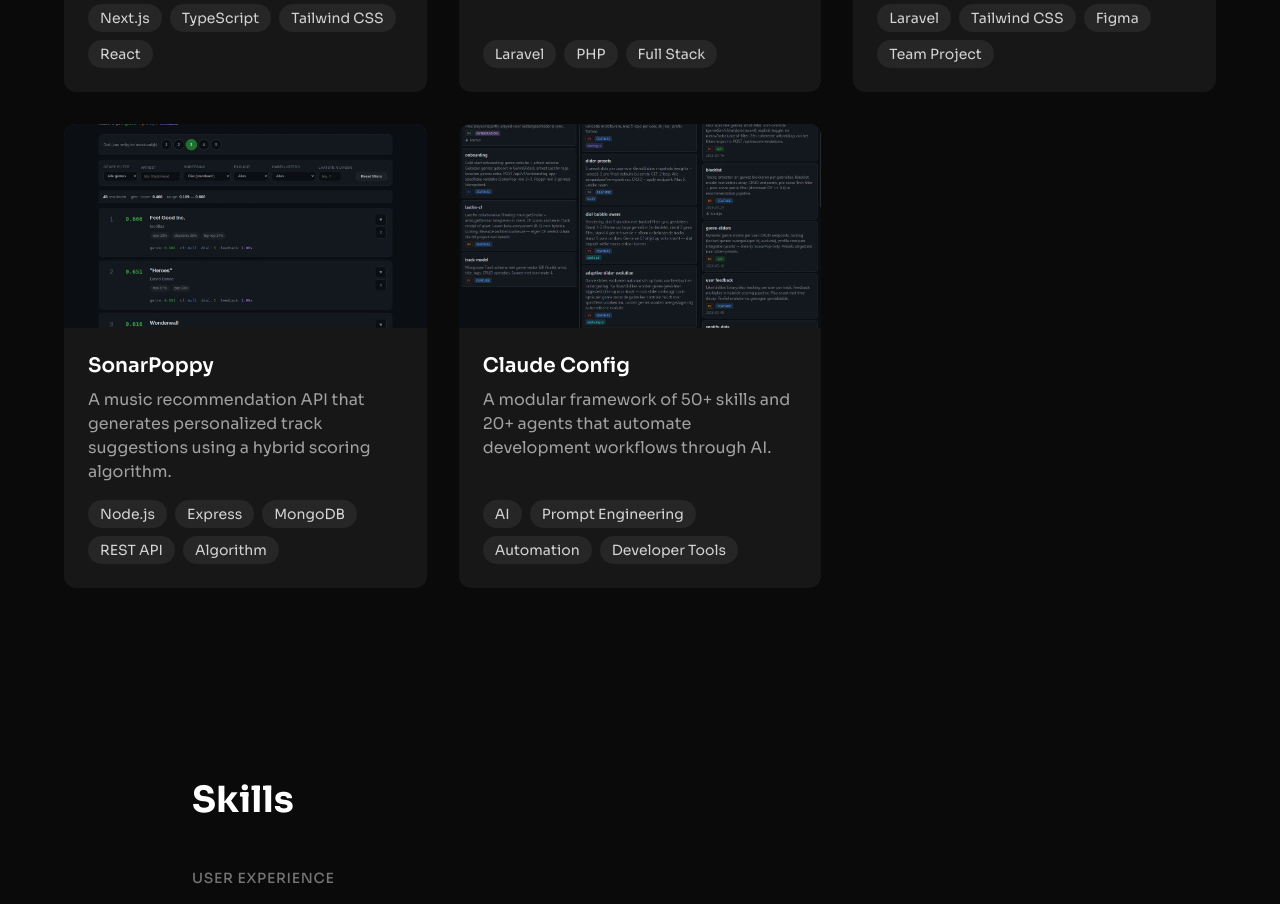
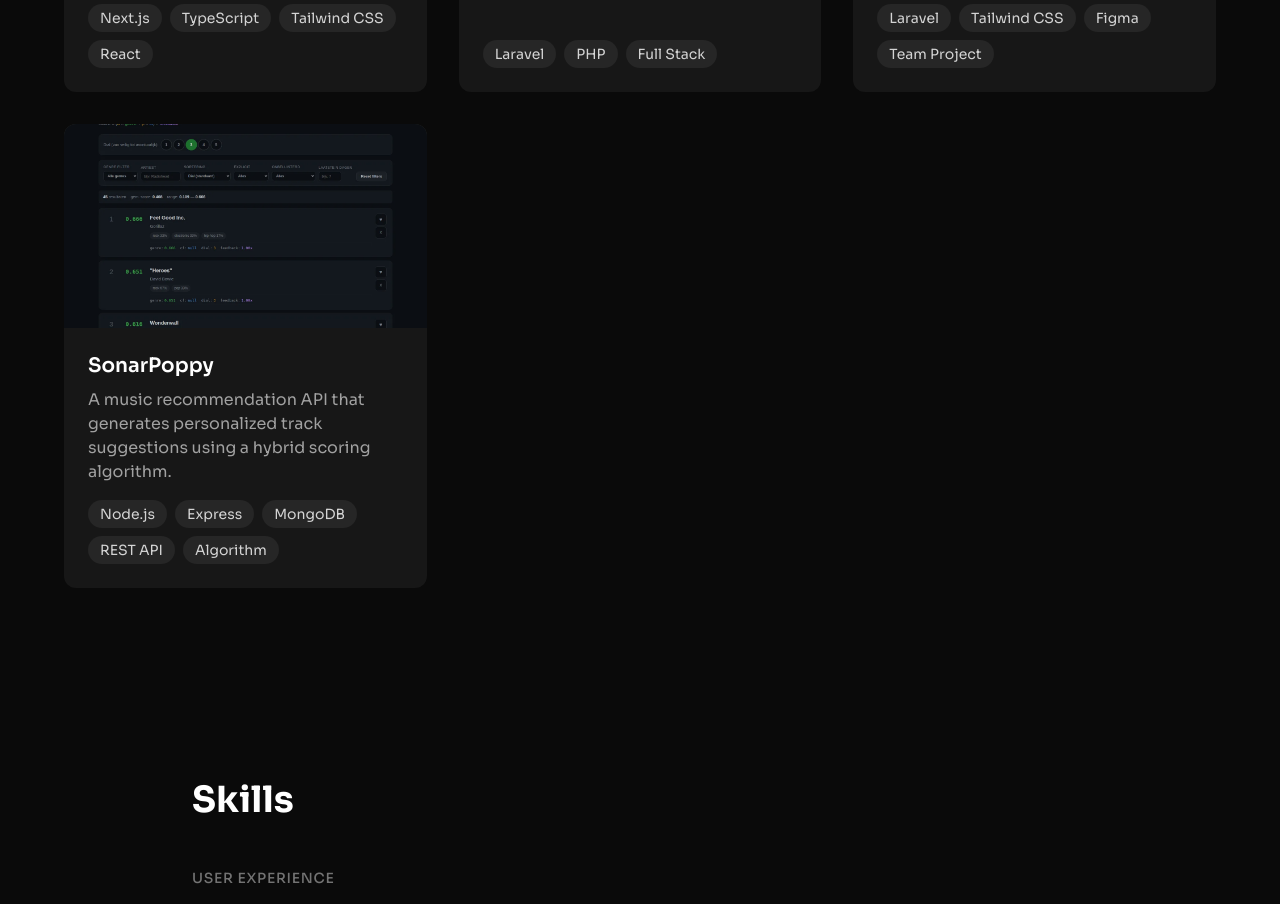
Before and after one commit to AirMile/portfolio, a React (Vite) app: page /en/ in a window 1280 px wide. Shown: the part 2100-3004 px from the top of the page. Built offline with nearby package versions, Linux system fonts and the light colour scheme.

Commit message:
chore(projects): remove Claude Config from portfolio

```diff
--- a/src/data/projects.ts
+++ b/src/data/projects.ts
@@ -67,16 +67,4 @@ export const projectsBase: ProjectBase[] = [
     tags: ['Node.js', 'Express', 'MongoDB', 'REST API', 'Algorithm'],
     githubUrl: 'https://github.com/Shav0nne/sonarpoppy',
   },
-  {
-    slug: 'claude-config',
-    title: 'Claude Config',
-    thumbnail: '/images/claude-config.webp',
-    images: [
-      '/images/claude-config-2.webp',
-      '/images/claude-config-3.webp',
-      '/images/claude-config-4.webp',
-    ],
-    tags: ['AI', 'Prompt Engineering', 'Automation', 'Developer Tools'],
-    githubUrl: 'https://github.com/AirMile/claude-config',
-  },
 ]
--- a/src/locales/en.json
+++ b/src/locales/en.json
@@ -139,21 +139,6 @@
         "Wrote 70+ unit and integration tests with mongodb-memory-server"
       ],
       "result": "A fully functional recommendation engine that learns from user behavior. The hybrid scoring algorithm combines genre similarity with collaborative filtering, producing personalized results that improve over time."
-    },
-    "claude-config": {
-      "description": "A modular framework of 50+ skills and 20+ agents that automate development workflows through AI.",
-      "metaDescription": "Claude Config - An AI workflow automation framework with 50+ skills and 20+ specialized agents. Built by Miles Zeilstra.",
-      "context": "I built this framework over several months to streamline my own development workflow. The core consists of two pipelines: a dev pipeline (define → build → test) that takes features from requirements to working code, and a frontend pipeline with a custom visual inspect tool that lets you click elements in the browser and edit them directly through AI.",
-      "role": "Solo developer responsible for the full setup: how skills, agents and pipelines work together, the prompt engineering behind each skill, and all implementations including the visual tooling.",
-      "process": [
-        "Built a dev pipeline: define (requirements gathering) → build (TDD or implementation-first per requirement) → test (hybrid verification with fix loops)",
-        "Developed a frontend iterate tool: a browser overlay that inspects elements (file location, classes, computed styles) and sends them via clipboard to AI for targeted edits with live HMR",
-        "Built an interactive backlog dashboard with kanban board, sorting/filtering and GitHub integration",
-        "Created 20+ specialized agents including OWASP security scanners and code researchers",
-        "Built 50+ reusable skills across domains: development, frontend, game dev, security",
-        "Cross-platform support for Linux VPS and Windows local development"
-      ],
-      "result": "A framework I use daily across all my projects. The dev pipeline has taken dozens of features from requirements to production, and the frontend tool enables visual iteration without having to manually search for code. On top of that there are thinking skills for brainstorming, decision-making and analysis, debug skills, security scanners and more, together a complete toolkit for the entire development process."
     }
   }
 }
--- a/src/locales/nl.json
+++ b/src/locales/nl.json
@@ -139,21 +139,6 @@
         "70+ unit- en integratietests geschreven met mongodb-memory-server"
       ],
       "result": "Een volledig werkende aanbevelingsengine die leert van gebruikersgedrag. Het hybride scoring algoritme combineert genre-similarity met collaborative filtering en produceert gepersonaliseerde resultaten die over tijd verbeteren."
-    },
-    "claude-config": {
-      "description": "Een modulair framework van 50+ skills en 20+ agents dat development workflows automatiseert via AI.",
-      "metaDescription": "Claude Config - Een AI workflow automation framework met 50+ skills en 20+ gespecialiseerde agents. Gebouwd door Miles Zeilstra.",
-      "context": "Ik bouwde dit framework over meerdere maanden om mijn eigen development workflow te stroomlijnen. De kern bestaat uit twee pipelines: een dev pipeline (define → build → test) die features gestructureerd van requirements tot werkende code brengt, en een frontend pipeline met een zelfgebouwde visuele inspect tool waarmee je elementen in de browser aanklikt en direct kunt bewerken via AI.",
-      "role": "Solo developer verantwoordelijk voor de volledige opzet: hoe skills, agents en pipelines samenwerken, de prompt engineering achter elke skill, en alle implementaties inclusief de visuele tooling.",
-      "process": [
-        "Dev pipeline gebouwd: define (requirements gathering) → build (TDD of implementation-first per requirement) → test (hybrid verificatie met fix loops)",
-        "Frontend iterate tool ontwikkeld: een browser overlay die elementen inspecteert (bestandslocatie, classes, computed styles) en via clipboard naar AI stuurt voor targeted edits met live HMR",
-        "Interactief backlog dashboard gebouwd met kanban board, sorteer-/filteropties en GitHub-integratie",
-        "20+ gespecialiseerde agents gemaakt waaronder OWASP security scanners en code researchers",
-        "50+ herbruikbare skills over meerdere domeinen: development, frontend, game dev, security",
-        "Cross-platform support voor Linux VPS en Windows lokale development"
-      ],
-      "result": "Een framework dat ik dagelijks gebruik in al mijn projecten. De dev pipeline heeft tientallen features van requirements tot productie gebracht, en de frontend tool maakt visuele iteratie mogelijk zonder handmatig code te hoeven zoeken. Daarnaast zijn er thinking skills voor brainstormen, besluitvorming en analyse, debug skills, security scanners en meer, samen een compleet pakket voor het hele development proces."
     }
   }
 }
```
